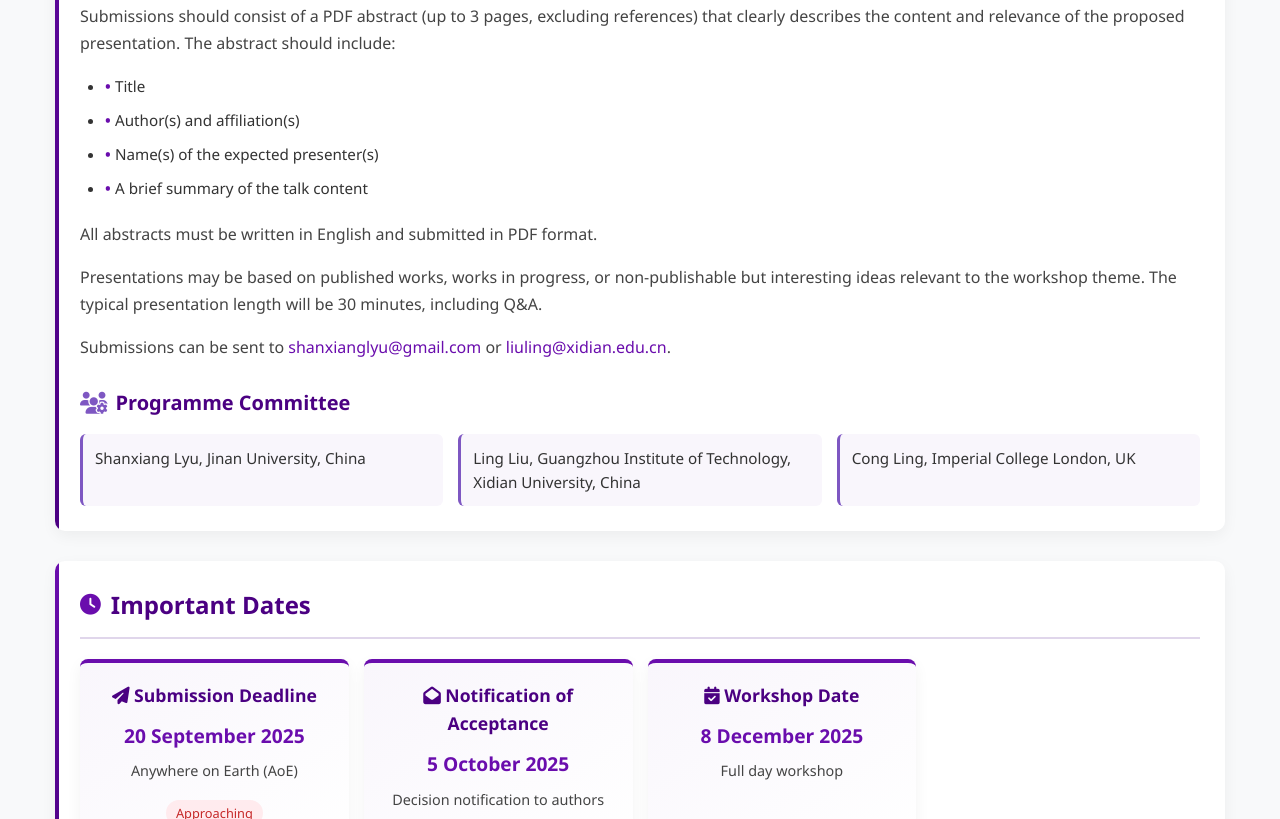
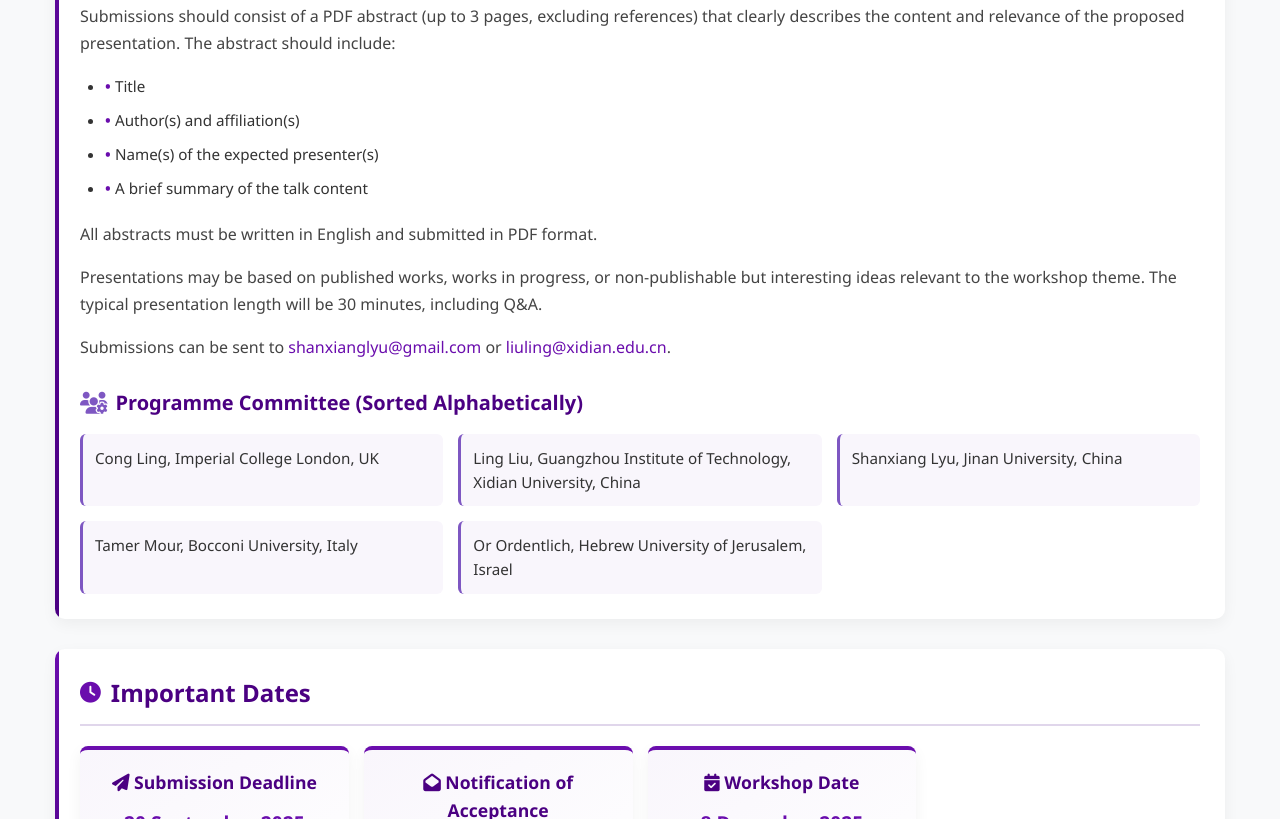
Before and after one commit to LatticeCC-workshop/LatticeCC-workshop.github.io, a plain HTML site: page index.html in a window 1280 px wide. Shown: the part 3080-3899 px from the top of the page. Drawn offline with Linux system fonts and the light colour scheme.

Commit message:
Update index.html

```diff
--- a/index.html
+++ b/index.html
@@ -973,11 +973,13 @@
 <p>Presentations may be based on published works, works in progress, or non-publishable but interesting ideas relevant to the workshop theme. The typical presentation length will be 30 minutes, including Q&amp;A.</p>
 <p>Submissions can be sent to <a href="mailto:shanxianglyu@gmail.com">shanxianglyu@gmail.com</a> or <a href="mailto:liuling@xidian.edu.cn">liuling@xidian.edu.cn</a>.</p>
 
-            <h3><i class="fas fa-users-cog"></i> Programme Committee</h3>
+            <h3><i class="fas fa-users-cog"></i> Programme Committee (Sorted Alphabetically)</h3>
             <div class="pc-grid">
-                <div class="pc-member">Shanxiang Lyu, Jinan University, China</div>
-                <div class="pc-member">Ling Liu, Guangzhou Institute of Technology, Xidian University, China</div>
-                <div class="pc-member">Cong Ling, Imperial College London, UK</div>
+              <div class="pc-member">Cong Ling, Imperial College London, UK</div>
+<div class="pc-member">Ling Liu, Guangzhou Institute of Technology, Xidian University, China</div>
+<div class="pc-member">Shanxiang Lyu, Jinan University, China</div>
+<div class="pc-member">Tamer Mour, Bocconi University, Italy</div>
+<div class="pc-member">Or Ordentlich, Hebrew University of Jerusalem, Israel</div>
             </div>
 
         </section>
```
